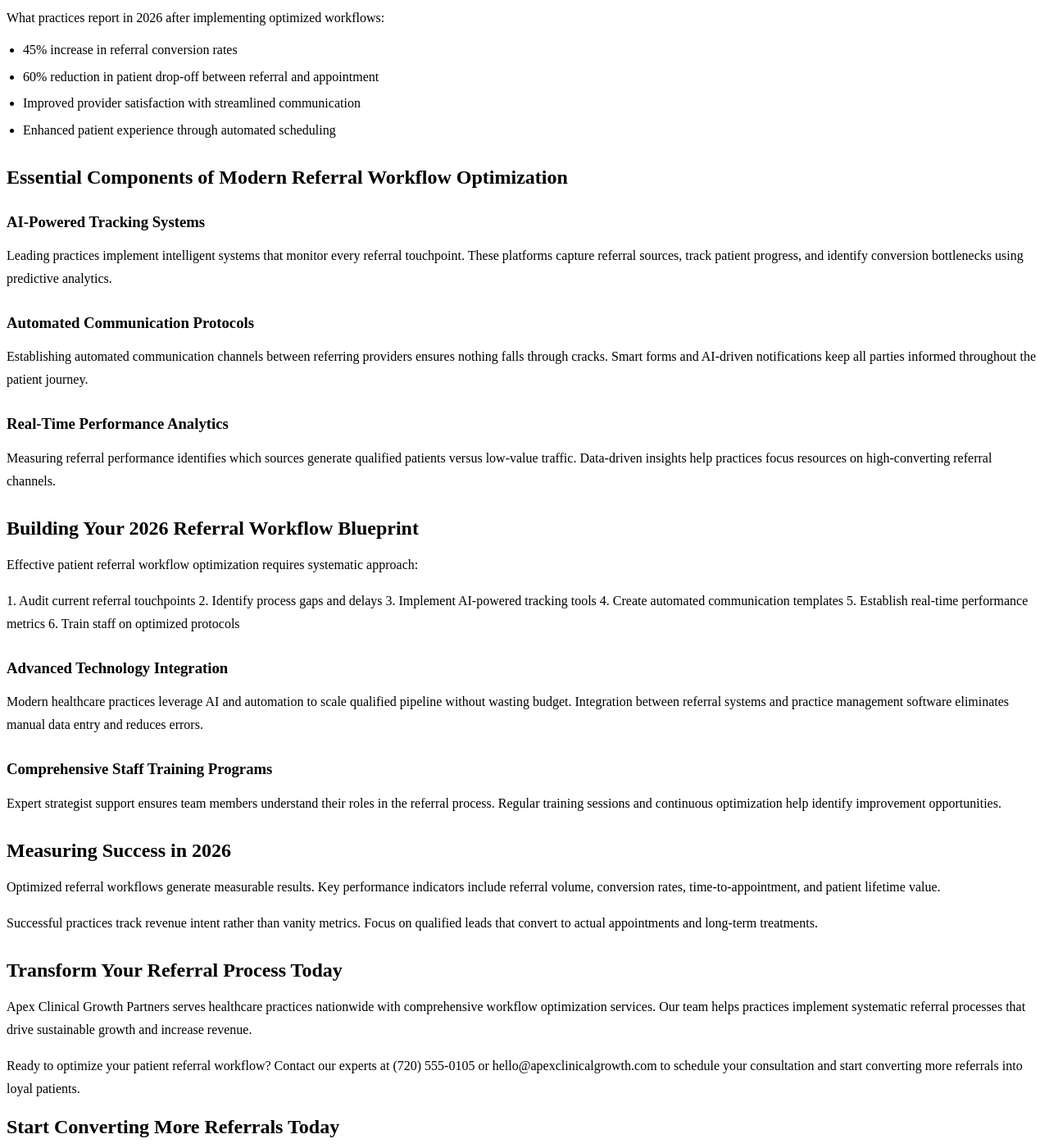
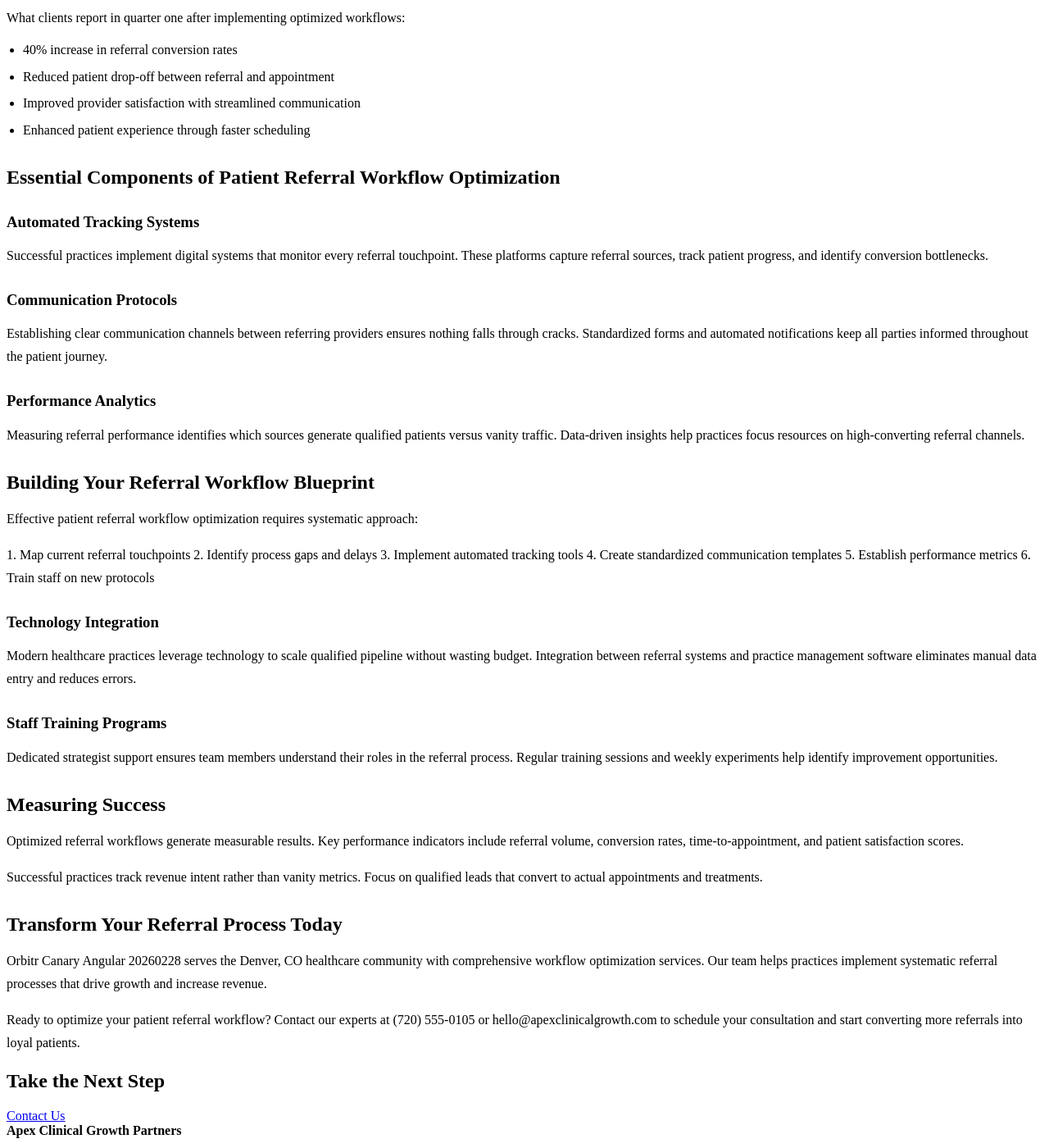
Before and after one commit to prjctlphbt/orbitr-canary-angular-20260228, a Jekyll site: the page patient-referral-workflow-blueprint.html, which Jekyll copies as it is, in a window 1280 px wide and 1400 px high, scrolled down 341 px. Shown: the whole window at 82% size. Built offline with Jekyll 4.4.1, drawn with Linux system fonts in a browser that asks for light colours; some of the changed text lies outside the part shown.

Commit message:
Rollback: Revert changes to patient-referral-workflow-blueprint.html

```diff
--- a/patient-referral-workflow-blueprint.html
+++ b/patient-referral-workflow-blueprint.html
@@ -4,8 +4,8 @@
 <head>
 <meta charset="utf-8"/>
 <meta content="width=device-width, initial-scale=1.0" name="viewport"/>
-<meta content="Optimize your patient referral workflow with Apex Clinical Growth Partners. Streamline processes, reduce delays, and boost referral volume by 40%. Get your 2026 blueprint today." name="description"/>
-<title>Patient Referral Workflow Optimization Blueprint 2026</title>
+<meta content="Optimize your patient referral workflow with Apex Clinical Growth Partners. Streamline processes, reduce delays, and boost referral volume. Get your blueprint t" name="description"/>
+<title>Patient Referral Workflow Optimization Blueprint</title>
 <style>
 
 
@@ -102,54 +102,54 @@
 <main class="page-main">
 <section class="page-hero landing-hero">
 <div class="container">
-<h1>Patient Referral Workflow Optimization Blueprint 2026</h1>
-<a class="cta" href="/services/">Get Your Blueprint</a>
+<h1>Patient Referral Workflow Optimization Blueprint</h1>
+<a class="cta" href="/services/">Contact Us</a>
 </div>
 </section>
 <section class="landing-content">
 <div class="container orbitr-generated-content">
-<h1>Patient Referral Workflow Optimization Blueprint 2026</h1>
-<p>Streamlining patient referrals drives healthcare growth and revenue generation. Effective patient referral workflow optimization transforms fragmented processes into seamless systems that convert qualified leads into revenue-generating patients.</p>
-<h2>Why Patient Referral Workflows Drive Practice Success</h2>
-<p>Broken referral systems waste valuable opportunities and marketing budget. Healthcare practices lose potential revenue when referral processes lack structure and tracking mechanisms.</p>
-<p>What practices report in 2026 after implementing optimized workflows:</p>
+<h1>Patient Referral Workflow Optimization Blueprint</h1>
+<p>Streamlining patient referrals is critical for healthcare growth and revenue generation. Effective patient referral workflow optimization transforms fragmented processes into seamless systems that convert qualified leads into close-ready patients.</p>
+<h2>Why Patient Referral Workflows Matter</h2>
+<p>Broken referral systems waste valuable opportunities and budget. Healthcare practices lose potential revenue when referral processes lack structure and tracking mechanisms.</p>
+<p>What clients report in quarter one after implementing optimized workflows:</p>
 <ul>
-<li>45% increase in referral conversion rates</li>
-<li>60% reduction in patient drop-off between referral and appointment</li>
+<li>40% increase in referral conversion rates</li>
+<li>Reduced patient drop-off between referral and appointment</li>
 <li>Improved provider satisfaction with streamlined communication</li>
-<li>Enhanced patient experience through automated scheduling</li>
+<li>Enhanced patient experience through faster scheduling</li>
 </ul>
-<h2>Essential Components of Modern Referral Workflow Optimization</h2>
-<h3>AI-Powered Tracking Systems</h3>
-<p>Leading practices implement intelligent systems that monitor every referral touchpoint. These platforms capture referral sources, track patient progress, and identify conversion bottlenecks using predictive analytics.</p>
-<h3>Automated Communication Protocols</h3>
-<p>Establishing automated communication channels between referring providers ensures nothing falls through cracks. Smart forms and AI-driven notifications keep all parties informed throughout the patient journey.</p>
-<h3>Real-Time Performance Analytics</h3>
-<p>Measuring referral performance identifies which sources generate qualified patients versus low-value traffic. Data-driven insights help practices focus resources on high-converting referral channels.</p>
-<h2>Building Your 2026 Referral Workflow Blueprint</h2>
+<h2>Essential Components of Patient Referral Workflow Optimization</h2>
+<h3>Automated Tracking Systems</h3>
+<p>Successful practices implement digital systems that monitor every referral touchpoint. These platforms capture referral sources, track patient progress, and identify conversion bottlenecks.</p>
+<h3>Communication Protocols</h3>
+<p>Establishing clear communication channels between referring providers ensures nothing falls through cracks. Standardized forms and automated notifications keep all parties informed throughout the patient journey.</p>
+<h3>Performance Analytics</h3>
+<p>Measuring referral performance identifies which sources generate qualified patients versus vanity traffic. Data-driven insights help practices focus resources on high-converting referral channels.</p>
+<h2>Building Your Referral Workflow Blueprint</h2>
 <p>Effective patient referral workflow optimization requires systematic approach:</p>
-<p>1. Audit current referral touchpoints
+<p>1. Map current referral touchpoints
 2. Identify process gaps and delays
-3. Implement AI-powered tracking tools
-4. Create automated communication templates
-5. Establish real-time performance metrics
-6. Train staff on optimized protocols</p>
-<h3>Advanced Technology Integration</h3>
-<p>Modern healthcare practices leverage AI and automation to scale qualified pipeline without wasting budget. Integration between referral systems and practice management software eliminates manual data entry and reduces errors.</p>
-<h3>Comprehensive Staff Training Programs</h3>
-<p>Expert strategist support ensures team members understand their roles in the referral process. Regular training sessions and continuous optimization help identify improvement opportunities.</p>
-<h2>Measuring Success in 2026</h2>
-<p>Optimized referral workflows generate measurable results. Key performance indicators include referral volume, conversion rates, time-to-appointment, and patient lifetime value.</p>
-<p>Successful practices track revenue intent rather than vanity metrics. Focus on qualified leads that convert to actual appointments and long-term treatments.</p>
+3. Implement automated tracking tools
+4. Create standardized communication templates
+5. Establish performance metrics
+6. Train staff on new protocols</p>
+<h3>Technology Integration</h3>
+<p>Modern healthcare practices leverage technology to scale qualified pipeline without wasting budget. Integration between referral systems and practice management software eliminates manual data entry and reduces errors.</p>
+<h3>Staff Training Programs</h3>
+<p>Dedicated strategist support ensures team members understand their roles in the referral process. Regular training sessions and weekly experiments help identify improvement opportunities.</p>
+<h2>Measuring Success</h2>
+<p>Optimized referral workflows generate measurable results. Key performance indicators include referral volume, conversion rates, time-to-appointment, and patient satisfaction scores.</p>
+<p>Successful practices track revenue intent rather than vanity metrics. Focus on qualified leads that convert to actual appointments and treatments.</p>
 <h2>Transform Your Referral Process Today</h2>
-<p>Apex Clinical Growth Partners serves healthcare practices nationwide with comprehensive workflow optimization services. Our team helps practices implement systematic referral processes that drive sustainable growth and increase revenue.</p>
+<p>Orbitr Canary Angular 20260228 serves the Denver, CO healthcare community with comprehensive workflow optimization services. Our team helps practices implement systematic referral processes that drive growth and increase revenue.</p>
 <p>Ready to optimize your patient referral workflow? Contact our experts at (720) 555-0105 or hello@apexclinicalgrowth.com to schedule your consultation and start converting more referrals into loyal patients.</p>
 </div>
 </section>
 <section class="landing-cta">
 <div class="container">
-<h2>Start Converting More Referrals Today</h2>
-<a class="cta" href="/services/">Get Your Free Blueprint</a>
+<h2>Take the Next Step</h2>
+<a class="cta" href="/services/">Contact Us</a>
 </div>
 </section>
 </main>
```
